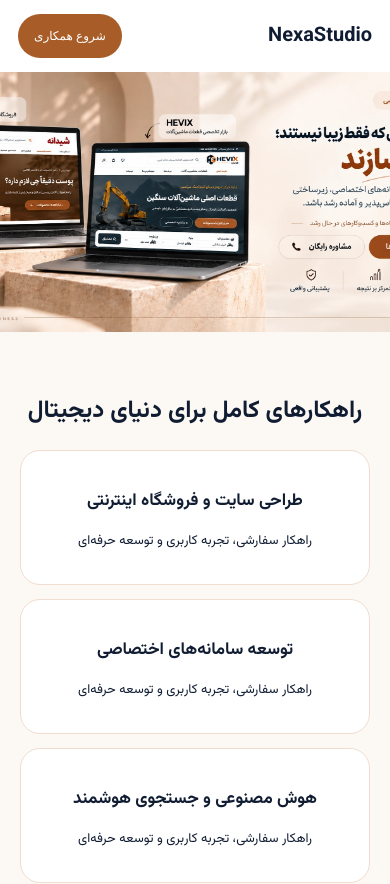
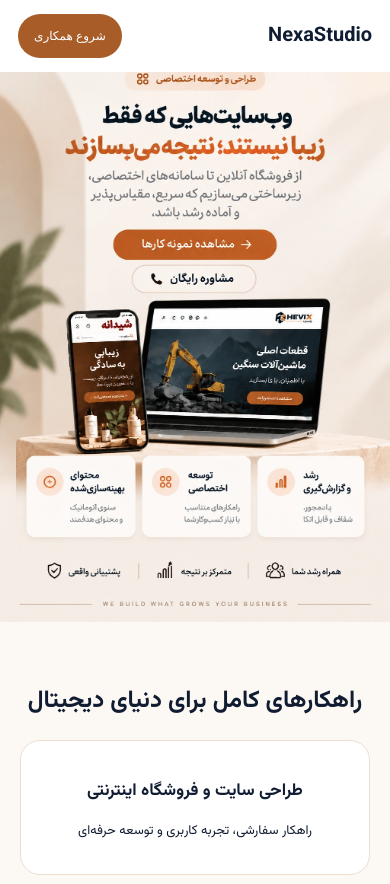
Before and after one commit to zohreksh/smartpilot, a Nuxt app: page / in a window 390 px wide. Shown: the top 884 px of the page. Built offline with nearby package versions, Linux system fonts and the light colour scheme.

Commit message:
feat: add mobile hero image source

```diff
--- a/components/sections/HeroSection.vue
+++ b/components/sections/HeroSection.vue
@@ -1,10 +1,13 @@
 <template>
   <section class="hero-section" id="hero">
+    <picture>
+      <source media="(max-width: 767px)" srcset="/images/hero/mobile-hero.webp" />
       <img
         class="hero-image-only"
         src="/images/hero/desktop-hero.webp"
         alt="NexaStudio hero"
         loading="eager"
       />
+    </picture>
   </section>
 </template>
```
Lines whose indentation alone changed are shown as unchanged.
